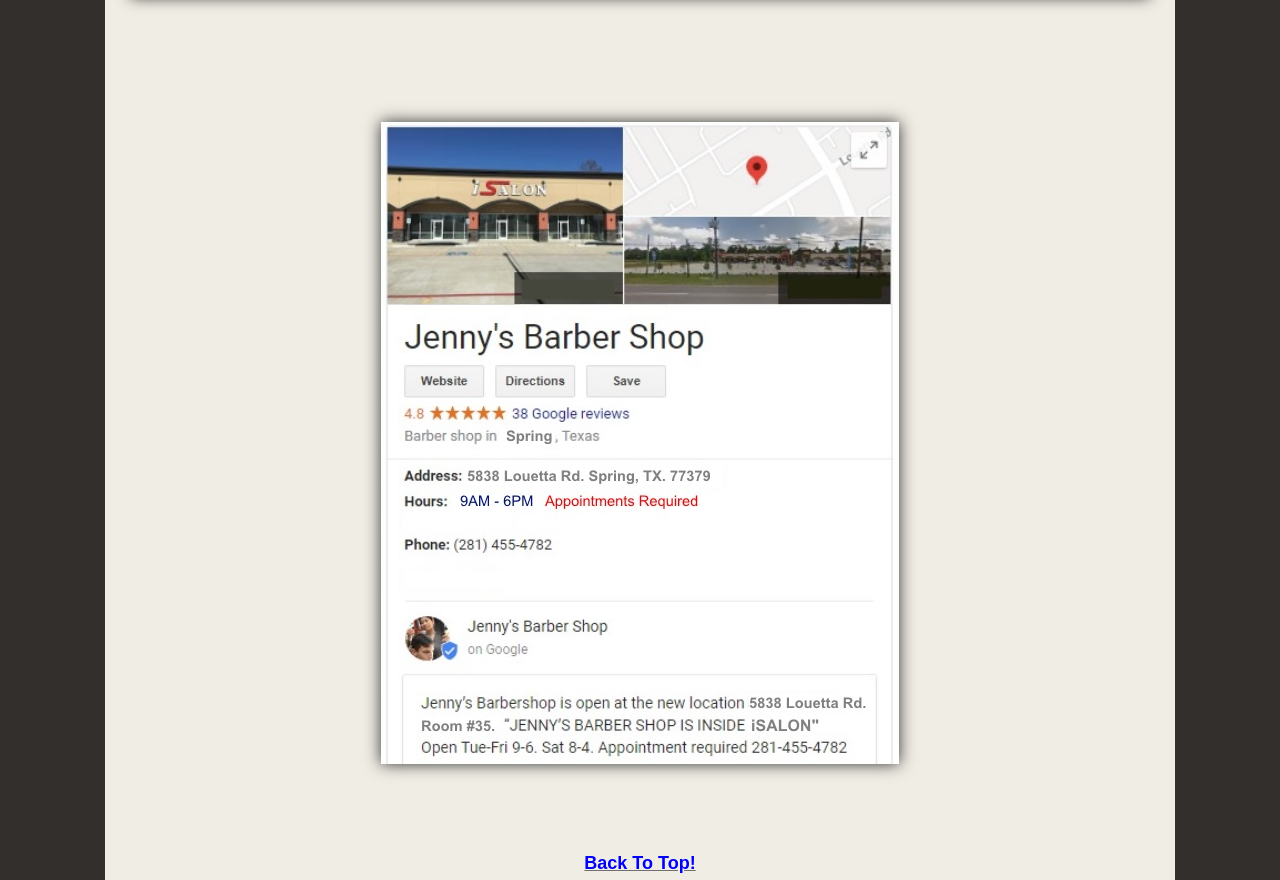
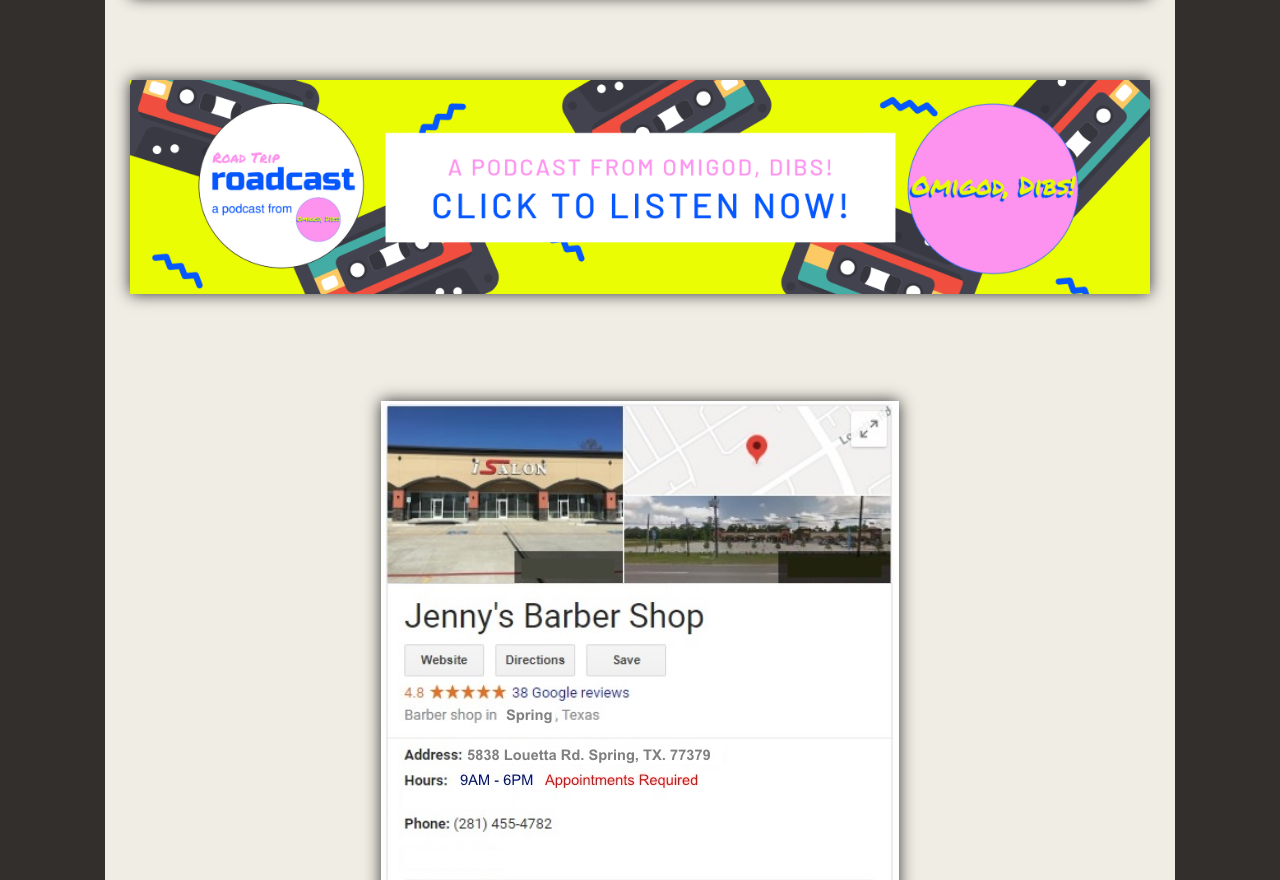
Before and after one commit to physicsCat1983/jennys-barber-shop, a plain HTML site: page index.html in a window 1280 px wide. Shown: the part 1936-2816 px from the top of the page. Drawn offline with Linux system fonts and the light colour scheme.

Commit message:
Update index.html

```diff
--- a/index.html
+++ b/index.html
@@ -62,6 +62,12 @@
 				<p id="askForJenny">
 					<img src="images/AskForJenny-thin.jpg" alt="Ask For Jenny" title="Ask For Jenny" /><br>
 				</p>
+
+				<div align="center">
+					<a href="https://omigoddibs.com/pages/podcast">
+						<img src="images/retro fever.png" alt="Road Trip Roadcast, a podcast from Omigod, Dibs!">
+					</a><br>
+				</div>
 
 				<div id="review">
 					<br><br>
```
